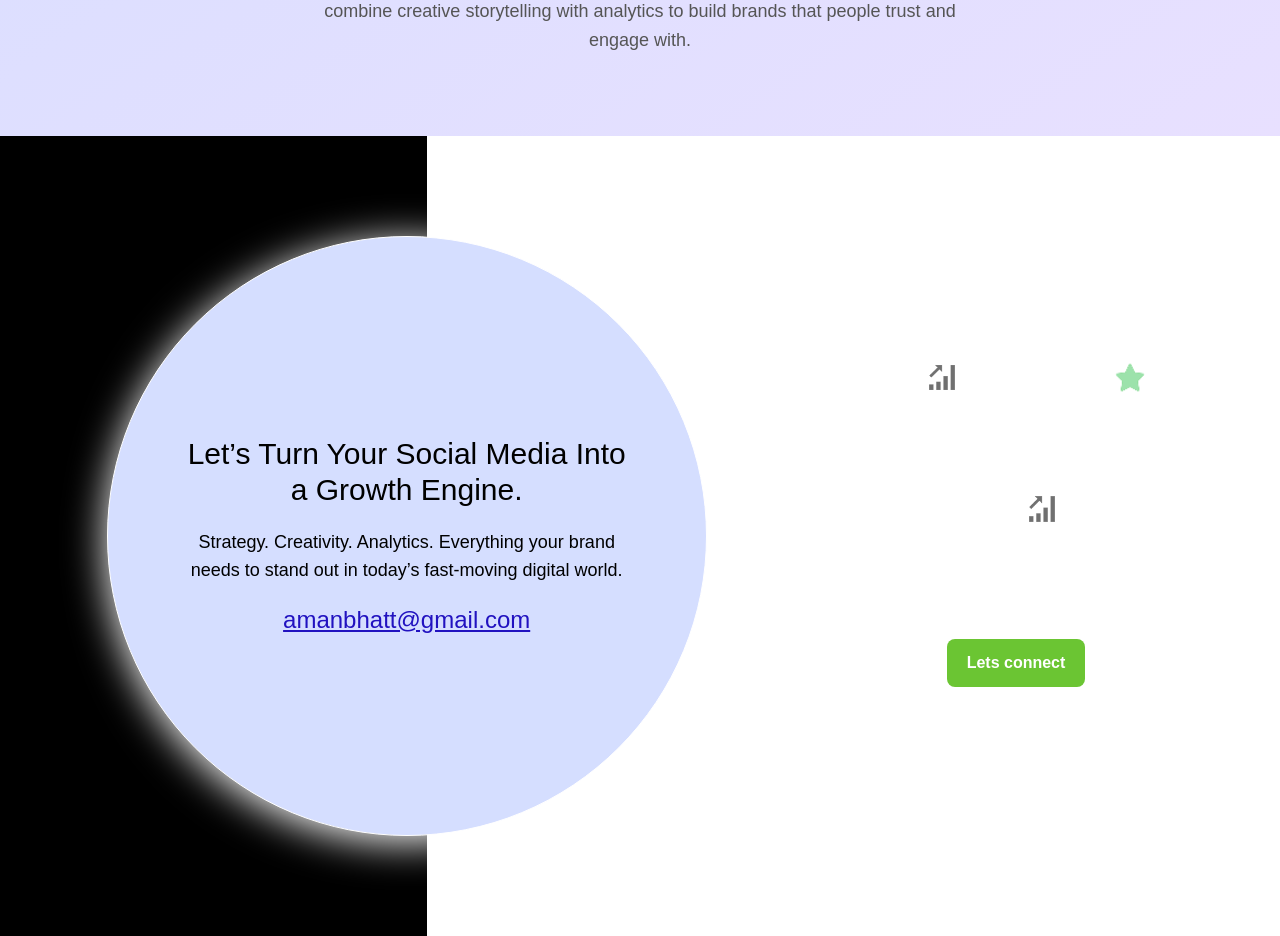
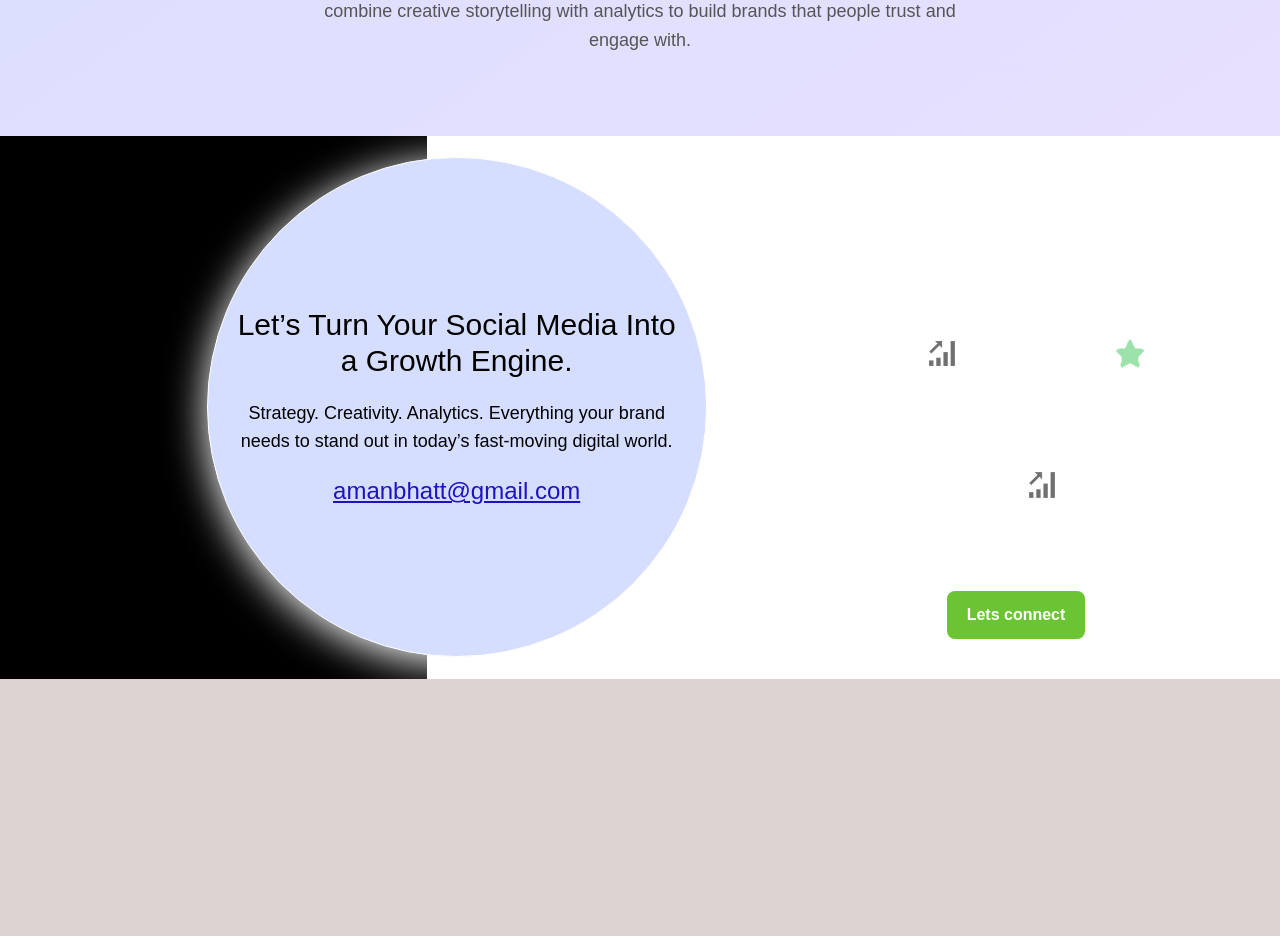
Before and after one commit to Kakrote/portfolio-template, a Next.js app: page / in a window 1280 px wide. Shown: the part 2220-3156 px from the top of the page. After the commit the page ends 2899 px from the top, so only its background shows below. Built offline with nearby package versions, Linux system fonts and the light colour scheme; a web font is replaced by a local one.

Commit message:
made the cta crad a card not covering the height full screen

```diff
--- a/components/sections/ctaCard/index.tsx
+++ b/components/sections/ctaCard/index.tsx
@@ -18,11 +18,11 @@ type ctaCardData = {
 
 export default function CtaCard({ data }: { data: ctaCardData }) {
     return (
-        <section className="grid grid-cols-1 md:grid-cols-[1fr_2fr] h-[100vh]">
+        <section className="grid grid-cols-1 md:grid-cols-[1fr_2fr]  ">
             {/* left div  */}
-            <div className="w-full bg-[#000] h-full relative flex items-center justify-center">
+            <div className="w-full bg-[#000] h-full relative flex items-center justify-center ">
                 {/* circle box */}
-                <div className="rounded-full w-[600px] h-[600px] shadow-[0_6px_40px_0px] border absolute -right-70 bg-[#D5DEFF]">
+                <div className="rounded-full w-[500px] h-[500px] shadow-[0_6px_40px_0px] border absolute -right-70 bg-[#D5DEFF]">
                     <div className="container flex items-center justify-center flex-col h-full max-w-md mx-auto text-center space-y-5">
 
                         {/* tag line */}
@@ -39,7 +39,7 @@ export default function CtaCard({ data }: { data: ctaCardData }) {
             </div>
 
             {/* right div */}
-            <div className="w-full bg-[#fff] h-full flex flex-col   items-end gap-10 p-10 ">
+            <div className="w-full bg-[#fff]  flex flex-col   items-end gap-4 p-10 ">
 
 
                 {/* description */}
```
